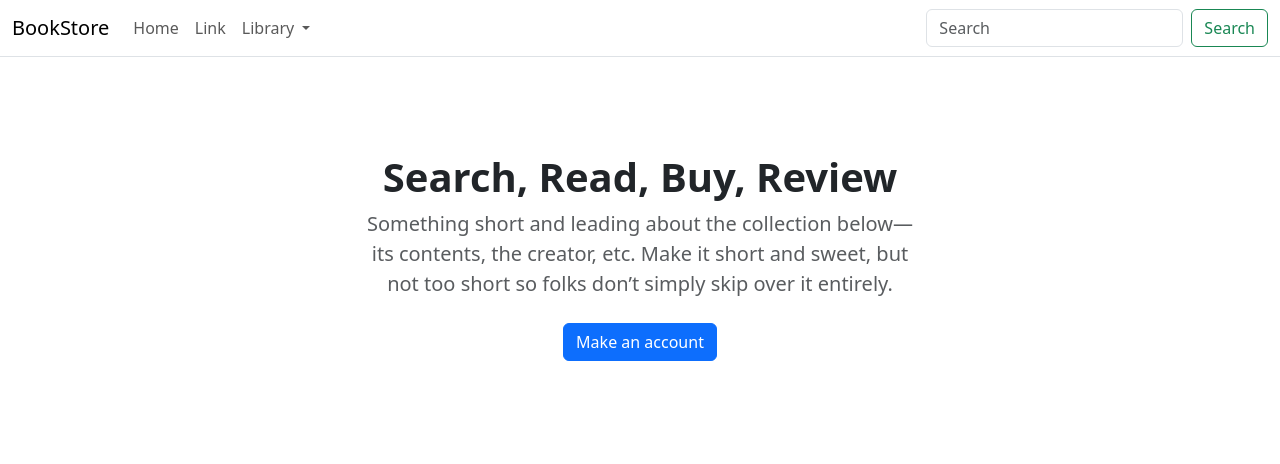
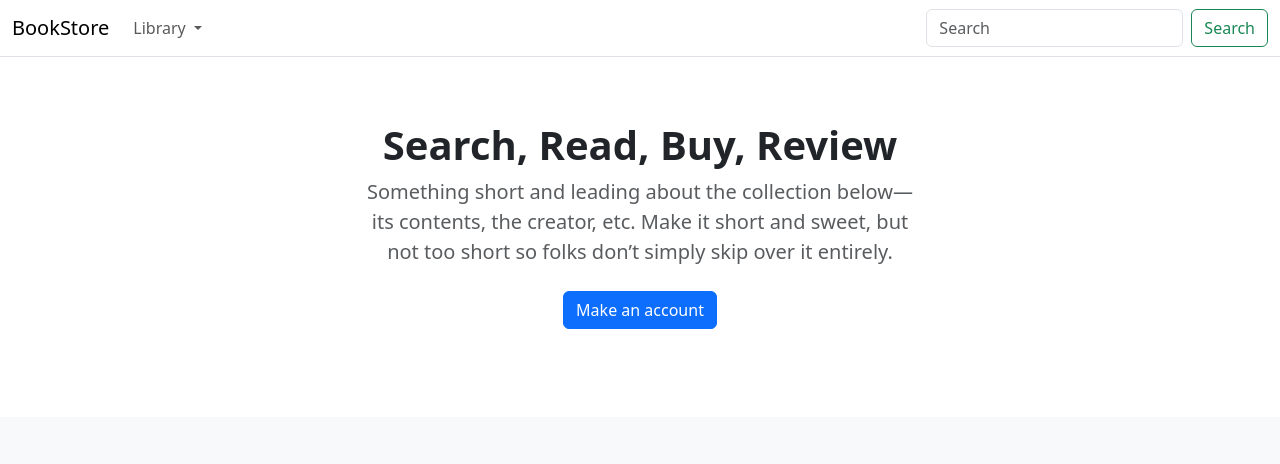
Before and after one commit to GChin99/Django-Ecommerce-Store-, a Django app: page / in a window 1280 px wide. Shown: the top 464 px of the page. Run offline with Django 4.2, Linux system fonts and the light colour scheme; data comes from the database, SQL or seed files in the repository; both versions use the stored data as it was after the commit.

Commit message:
refactored some of the base code

```diff
--- /dev/null
+++ b/store/context_processors.py
@@ -0,0 +1,7 @@
+from .models import Category
+
+def categories(request):
+    return {
+        'categories': Category.objects.all()
+    }
+    # We want to make this available on all pages.  We need to add the views to the context_processeors in the CORE setting.py file
--- a/store/models.py
+++ b/store/models.py
@@ -4,6 +4,11 @@ from django.urls import reverse
             # import reverse is a tool that allows us to build urls
 
 # Creating Tables for our data base.  We will have a category table and a products table
+
+class ProductManager(models.Manager):
+    def get_queryset(self):
+        return super(ProductManager, self).get_queryset().filter(is_active=True)
+
 class Category(models.Model):
     name = models.CharField(max_length=255, db_index=True)
     slug = models.SlugField(max_length=255, unique=True) #unique=True means we can only have one category of that name
@@ -24,13 +29,15 @@ class Product(models.Model):
     title = models.CharField(max_length=255)
     author = models.CharField(max_length=255, default='admin')
     description = models.TextField(blank=True)
-    image = models.ImageField(upload_to='images/') #we are not storing images in the database.  We are storing the link to the image which is held in another folder
+    image = models.ImageField(upload_to='images/', default='images/default.png') #we are not storing images in the database.  We are storing the link to the image which is held in another folder
     slug = models.SlugField(max_length=255)
     price = models.DecimalField(max_digits=4, decimal_places=2)
     in_stock = models.BooleanField(default=True)
     is_active = models.BooleanField(default=True)
     created = models.DateTimeField(auto_now_add=True)
     updated = models.DateTimeField(auto_now=True)
+    objects = models.Manager()
+    products = ProductManager()
 
     class Meta:
         verbose_name_plural = 'Products'
--- a/store/urls.py
+++ b/store/urls.py
@@ -5,7 +5,7 @@ from . import views #we need to connect the urls folder to the views folder.  Th
 app_name = 'store' #app_name is matching the namespace path in the CORE urls folder
 
 urlpatterns = [
-    path('', views.all_products, name='all_products'),  #need to connect this path to the view
-    path('item/<slug:slug>/', views.product_detail, name='product_detail'), #need to connect this path to the view
-    path('search/<slug:category_slug>/', views.category_list, name='category_list'),
+    path('', views.product_all, name='product_all'),  #need to connect this path to the view
+    path('<slug:slug>', views.product_detail, name='product_detail'), #need to connect this path to the view
+    path('shop/<slug:category_slug>/', views.category_list, name='category_list'),
 ]
--- a/store/views.py
+++ b/store/views.py
@@ -5,20 +5,17 @@ from .models import Category, Product
 
 # Create your views here.
 
-def categories(request):
-    return {
-        'categories': Category.objects.all()
-    }
-    # We want to make this available on all pages.  We need to add the views to the context_processeors in the CORE setting.py file
 
-def all_products(request): #request is the request the user is making on the web broswer
-    products = Product.objects.all() #this is a query for the database.  Its the same as the SQL query select all
+def product_all(request): #request is the request the user is making on the web broswer
+    # products = Product.objects.all() #this is a query for the database.  Its the same as the SQL query select all
+    # products = Product.objects.filter(is_active=True) #This would pull all objects that are listed as is_active.  (is_active is set in the admin page)
+    products = Product.products.all()  #instad, we are going to create a new model manager to pull all products except for the ones that are not active
     return render(request, 'store/home.html', {'products': products}) #this is the template we want to display (store/home.html) and what data we want to display on the template (products)
 
 # we are going to get an individual object from the data base
 def product_detail(request, slug):
     product = get_object_or_404(Product, slug=slug, in_stock=True) #if the item is not in stock, it will not show the item
-    return render(request, 'store/products/detail.html', {'product':product})
+    return render(request, 'store/products/single.html', {'product':product})
 
 def category_list(request, category_slug):
     category = get_object_or_404(Category, slug=category_slug)
--- a/templates/store/base.html
+++ b/templates/store/base.html
@@ -4,10 +4,10 @@
 
 <head>
     <meta charset="utf-8" />
-    <title>{% block title %}My Shop{% endblock %}</title>
+    <title>{% block title %}BookStore{% endblock %}</title>
     <meta name="viewport" content="width=device-width, initial-scale=1">
     <link href="https://cdn.jsdelivr.net/npm/bootstrap@5.3.0-alpha1/dist/css/bootstrap.min.css" rel="stylesheet" integrity="sha384-GLhlTQ8iRABdZLl6O3oVMWSktQOp6b7In1Zl3/Jr59b6EGGoI1aFkw7cmDA6j6gD" crossorigin="anonymous">
-    <script src="https://cdn.jsdelivr.net/npm/@popperjs/core@2.11.6/dist/umd/popper.min.js" integrity="sha384-oBqDVmMz9ATKxIep9tiCxS/Z9fNfEXiDAYTujMAeBAsjFuCZSmKbSSUnQlmh/jp3" crossorigin="anonymous"></script>
+    <script src="https://code.jquery.com/jquery-3.6.3.min.js" integrity="sha256-pvPw+upLPUjgMXY0G+8O0xUf+/Im1MZjXxxgOcBQBXU=" crossorigin="anonymous"></script>
     <script src="https://cdn.jsdelivr.net/npm/bootstrap@5.3.0-alpha1/dist/js/bootstrap.min.js" integrity="sha384-mQ93GR66B00ZXjt0YO5KlohRA5SY2XofN4zfuZxLkoj1gXtW8ANNCe9d5Y3eG5eD" crossorigin="anonymous"></script>
 
 </head>
@@ -16,26 +16,20 @@
     <header>
         <nav class="navbar navbar-expand-md navbar-light bg-white border-bottom">
             <div class="container-fluid">
-                <a class="navbar-brand" href="#">BookStore</a>
+                <a class="navbar-brand" href="/">BookStore</a>
                 <button class="navbar-toggler" type="button" data-bs-toggle="collapse" data-bs-target="#navbarCollapse"
                     aria-controls="navbarCollapse" aria-expanded="false" aria-label="Toggle navigation">
                     <span class="navbar-toggler-icon"></span>
                 </button>
                 <div class="collapse navbar-collapse" id="navbarCollapse">
                     <ul class="navbar-nav me-auto mb-2 mb-md-0">
-                        <li class="nav-item active">
-                            <a class="nav-link" aria-current="page" href="/">Home</a>
-                        </li>
-                        <li class="nav-item">
-                            <a class="nav-link" href="#">Link</a>
-                        </li>
                         <li class="nav-item dropdown">
                             <a class="nav-link dropdown-toggle" href="#" id="navbarDropdown" role="button"
                                 data-bs-toggle="dropdown" aria-expanded="false">
                                 Library
                             </a>
                             <ul class="dropdown-menu" aria-labelledby="navbarDropdown">
-                                <li><a class="dropdown-item" href="{% url "store:all_products" %}">All</a></li>
+                                <li><a class="dropdown-item" href="{% url "store:product_all" %}">All</a></li>
                                 {% for c in categories %}
                                 <li {% if category.slug == c.slug %}class="selected" {% endif %}>
                                     <a class="dropdown-item" href="{{ c.get_absolute_url }}">{{ c.name|title }}</a>
--- a/templates/store/home.html
+++ b/templates/store/home.html
@@ -1,13 +1,13 @@
 <!-- This will import the block from the base.html page -->
 {% extends "./base.html" %}
 {% load static %}
-{% block title %}Home{% endblock %}
+{% block title %}BookStore{% endblock %}
 <!-- This will change the title of the page to Home instead of My Shop was its in the base.html  -->
 
 {% block content %}
 <main>
     <section class="py-5 text-center container">
-        <div class="row py-lg-5">
+        <div class="row py-lg-3">
             <div class="col-lg-6 col-md-8 mx-auto">
                 <h1 class="h1 fw-bold">Search, Read, Buy, Review</h1>
                 <p class="lead text-muted">Something short and leading about the collection below—its contents, the creator,
--- a/templates/store/products/detail.html
+++ b/templates/store/products/single.html
@@ -5,6 +5,7 @@
 {{ product.name }}
 {% endblock %}
 {% block content %}
+
 <div class="container">
     <main class="pt-5">
         <div class="row g-3">
@@ -20,7 +21,7 @@
                     <div class="col border-bottom">
                         <div class="row p-3">
                             <div class="col-6">Hardback</div>
-                            <div class="col-6 text-end"><span class="h4 fw-bold">£{{ product.price }}</span></div>
+                            <div class="col-6 text-end"><span class="h4 fw-bold">${{ product.price }}</span></div>
                         </div>
                     </div>
                     <div class="col">
```
Also changed, not shown: core/settings.py (+7 -2 lines), store/tests/test_models.py (+1 -2 lines), store/tests/test_views.py (+7 -7 lines), templates/store/products/category.html (+5 -2 lines), db.sqlite3, static/js/script.js (added), 1 other file.
